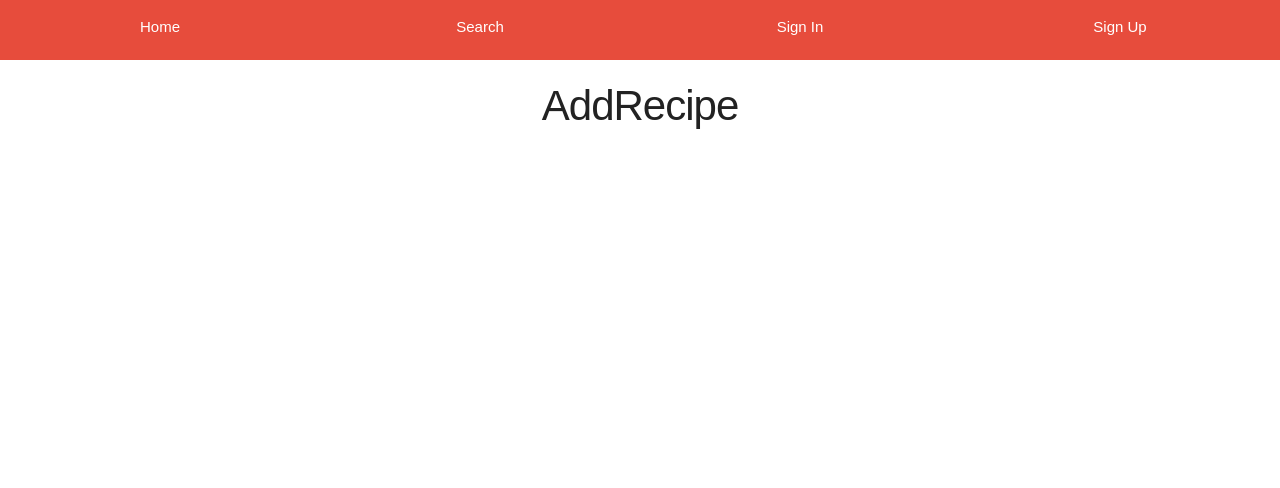
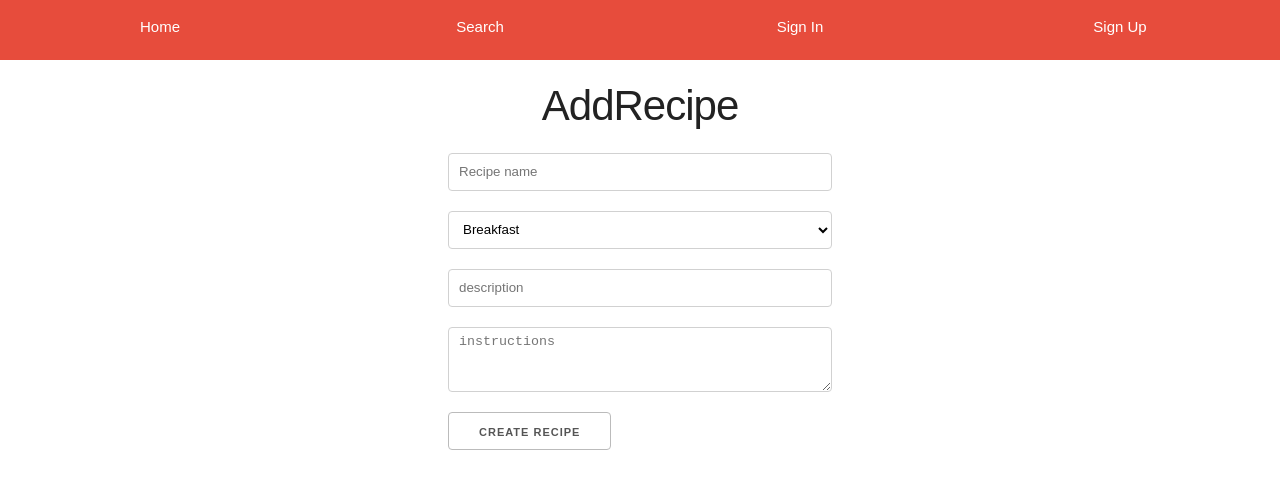
Before and after one commit to frogThanos/react-apollo-client, a React (Create React App) app: page /recipe/add in a window 1280 px wide. Shown: the top 488 px of the page. Built offline with nearby package versions, Linux system fonts and the light colour scheme; no server answers.

Commit message:
addRecipe structure

```diff
--- a/src/components/recipes/AddRecipe.jsx
+++ b/src/components/recipes/AddRecipe.jsx
@@ -1,15 +1,53 @@
-import React from 'react';
+import React, { PureComponent } from 'react';
 import {
   MainAppContainer,
   FromTitle,
   Form,
   FormInput,
+  FormSelect,
+  FromTextArea,
 } from '../../styled';
 
-const AddRecipe = () => (
-  <MainAppContainer>
-    <FromTitle>AddRecipe</FromTitle>
-  </MainAppContainer>
-);
+class AddRecipe extends PureComponent {
+  handleChange = () => {
+
+  };
+
+  render() {
+    return (
+      <MainAppContainer>
+        <FromTitle>AddRecipe</FromTitle>
+        <Form>
+          <FormInput
+            type="text"
+            name="name"
+            placeholder="Recipe name"
+            onChange={this.handleChange}
+          />
+          <FormSelect name="Category">
+            <option value="Breakfast">Breakfast</option>
+            <option value="Lunch">Lunch</option>
+            <option value="Dinner">Dinner</option>
+            <option value="Snack">Snack</option>
+          </FormSelect>
+          <FormInput
+            type="text"
+            name="description"
+            placeholder="description"
+            onChange={this.handleChange}
+          />
+          <FromTextArea
+            name="instructions"
+            placeholder="instructions"
+            onChange={this.handleChange}
+          />
+          <button type="submit">
+            create recipe
+          </button>
+        </Form>
+      </MainAppContainer>
+    );
+  }
+}
 
 export default AddRecipe;
--- a/src/styled.js
+++ b/src/styled.js
@@ -12,6 +12,7 @@ export const FromTitle = styled.h2`
 export const Form = styled.form`
   width: 30%;
   margin: 0 auto;
+  text-align: left;
 `;
 
 export const FormInput = styled.input`
@@ -20,6 +21,18 @@ export const FormInput = styled.input`
   width: 100%;
 `;
 
+export const FormSelect = styled.select`
+  display: block;
+  margin-bottom: 20px;
+  width: 100%;
+`;
+
+export const FromTextArea = styled.textarea`
+  display: block;
+  margin-bottom: 20px;
+  width: 100%;
+`;
+
 export const ErrorText = styled.p`
   color: red;
 `;
```
